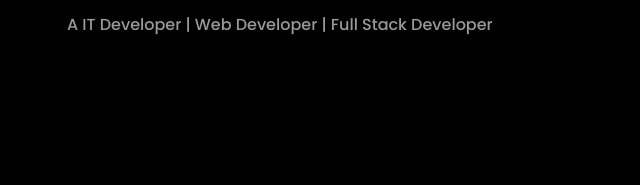
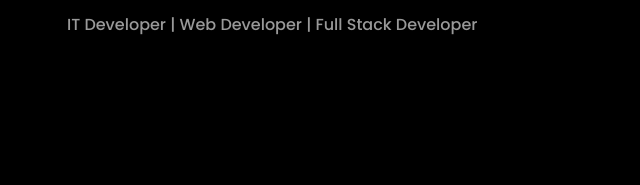
Before and after one commit to mfahmifadhs/mfahmifadh, a plain HTML site: page index.html in a window 1280 px wide. Shown: the part 409-594 px from the top of the page, 18-658 px from the left. Drawn offline with Linux system fonts and the light colour scheme; files whose address does not match are found by name.

Commit message:
Update index.html

```diff
--- a/index.html
+++ b/index.html
@@ -60,7 +60,7 @@
 							<div class="text">
 								<span class="subheading">Hello!</span>
 								<h1 class="mb-4 mt-3">I'm <span>Fahmi</span></h1>
-								<h6 class="mb-4">A IT Developer | Web Developer | Full Stack Developer</h2>
+								<h6 class="mb-4">IT Developer | Web Developer | Full Stack Developer</h2>
 							</div>
 						</div>
 					</div>
```
